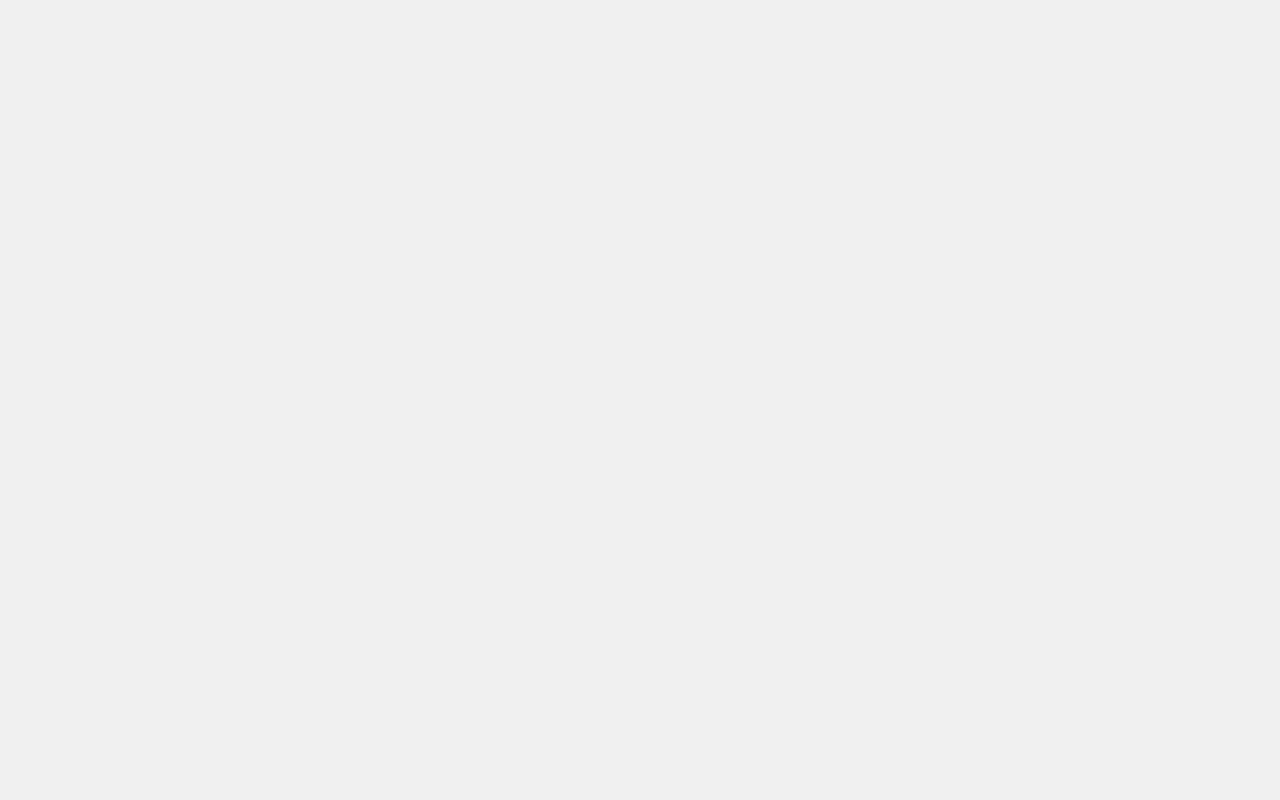
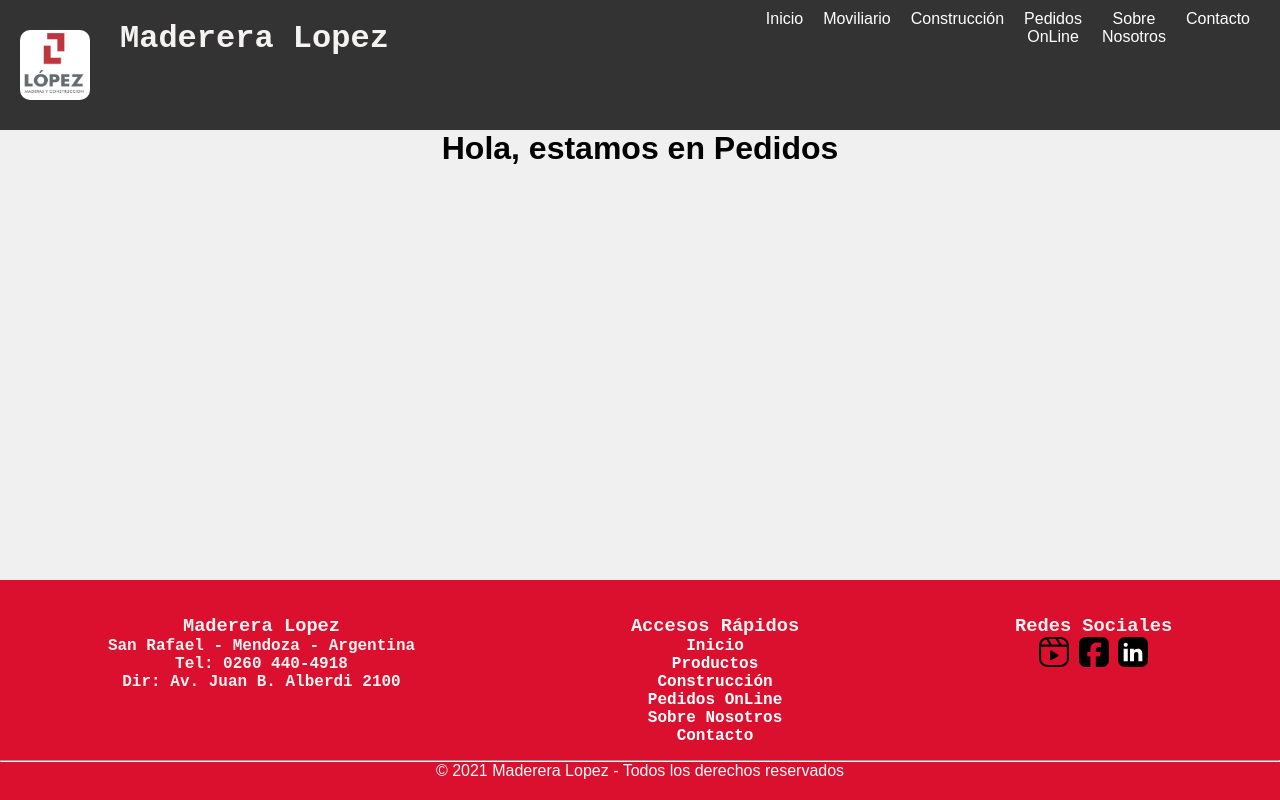
Before and after one commit to javierbrega/test1React, a React (Vite) app in the folder test1/: page /Pedidos in a window 1280 px wide. Before the commit this address had no page. Built offline with nearby package versions, Linux system fonts and the light colour scheme.

Commit message:
Agrege y configure la pagina de los pedidos

```diff
--- a/test1/src/App.jsx
+++ b/test1/src/App.jsx
@@ -3,6 +3,7 @@ import { Route, Routes } from "react-router-dom";
 import Home from "./pages/Home";
 import Contacto from "./pages/Contacto";
 import SobreNosotros from "./pages/SobreNosotros";
+import Pedidos from "./pages/Pedidos"
 
 function App() {
   return (
@@ -10,6 +11,7 @@ function App() {
       <Route path="/" element={<Home />} />
       <Route path="/Contacto" element={<Contacto />} />
       <Route path="/SobreNosotros" element={<SobreNosotros/>} />
+      <Route path="Pedidos" element={<Pedidos/>}/>
 
 
 
--- a/test1/src/components/Header.jsx
+++ b/test1/src/components/Header.jsx
@@ -40,7 +40,7 @@ function Header() {
             <a href="#Construcción">Construcción</a>
           </li>
           <li>
-            <a href="#Pedidos">Pedidos OnLine</a>
+            <a href="/Pedidos">Pedidos OnLine</a>
           </li>
           <li>
             <a href="./SobreNosotros">Sobre Nosotros</a>
--- /dev/null
+++ b/test1/src/pages/Pedidos.jsx
@@ -0,0 +1,15 @@
+import React from "react";
+import Header from "../components/Header";
+import Footer from "../components/Footer";
+
+function Pedidos() {
+  return (
+    <div>
+      <Header /> {/* Componente Header agregado*/}
+      <h1>Hola, estamos en Pedidos</h1>
+      <Footer /> {/* Componente Footer agregado */}
+    </div>
+  );
+}
+
+export default Pedidos;
```
